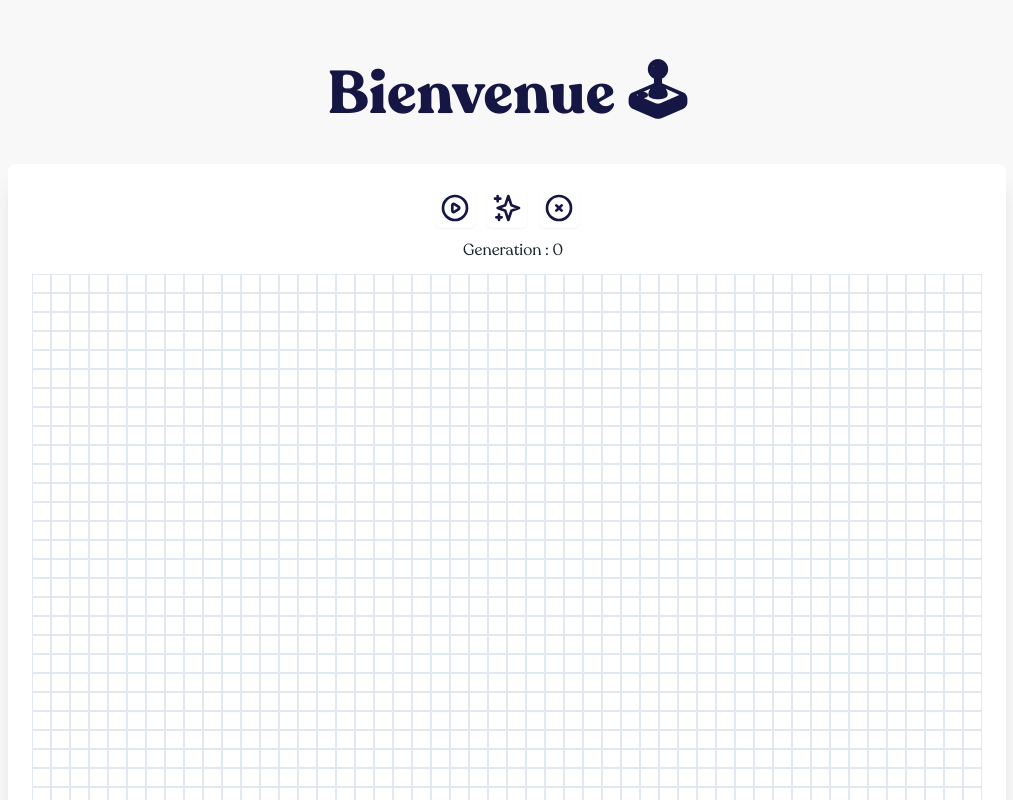
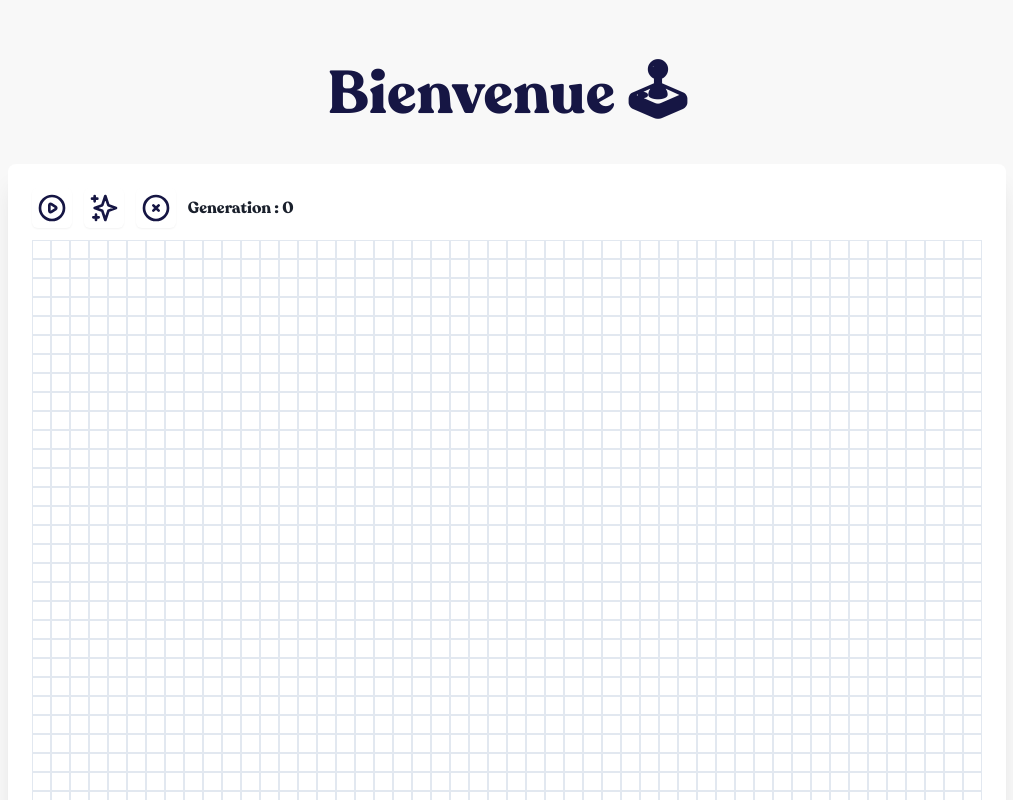
Before and after one commit to bcassiers/gameoflife, a Next.js app: page / in a window 1280 px wide. Shown: the top 800 px of the page, without its empty margins (133-1146 px from the left). Built offline with nearby package versions, Linux system fonts and the light colour scheme.

Commit message:
style: dark mode for generation text

```diff
--- a/pages/index.tsx
+++ b/pages/index.tsx
@@ -101,12 +101,12 @@ export default function App(): JSX.Element {
       <div className="h-full mt-32 mb-10">
         <div className="bg-white dark:bg-embie-blue overflow-hidden shadow-xl h-full rounded-lg sm:w-4/5 mx-auto">
           <div className="px-10 py-10 2xl:py-24 sm:p-6 space-y-3">
-            <div className="space-x-3 mr-auto">
+            <div className="space-x-3 flex flex-row">
               <button
                 onClick={() => {
                   setRunning(!running);
                 }}
-                className="mx-auto p-1 text-xl shadow-sm rounded-md font-bold font-recoleta hover:bg-gray-200 text-embie-blue dark:bg-embie-blue dark:text-white bg-opacity-90 hover:bg-opacity-100 focus:outline-none focus:ring-0"
+                className="p-1 text-xl shadow-sm rounded-md font-bold font-recoleta hover:bg-gray-200 text-embie-blue dark:bg-embie-blue dark:text-white bg-opacity-90 hover:bg-opacity-100 focus:outline-none focus:ring-0"
               >
                 {running ? <PauseIcon className="w-8 h-8" /> : <PlayIcon className="w-8 h-8" />}
               </button>
@@ -130,7 +130,7 @@ export default function App(): JSX.Element {
               >
                 <XCircleIcon className="w-8 h-8" />
               </button>
-              <p className="font-recoleta my-2">{`Generation : ${generationCounter}`}</p>
+              <p className="font-recoleta my-2 dark:text-white font-bold">{`Generation : ${generationCounter}`}</p>
             </div>
             <div
               style={{
```
